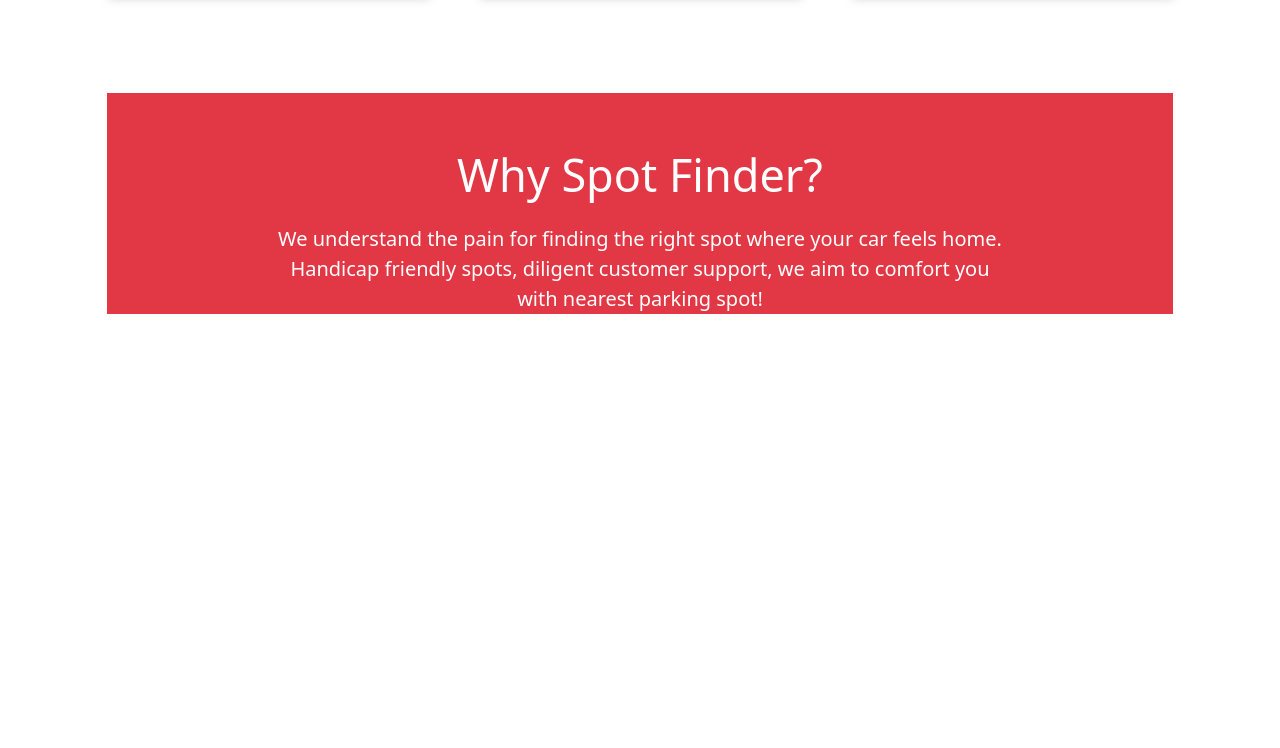
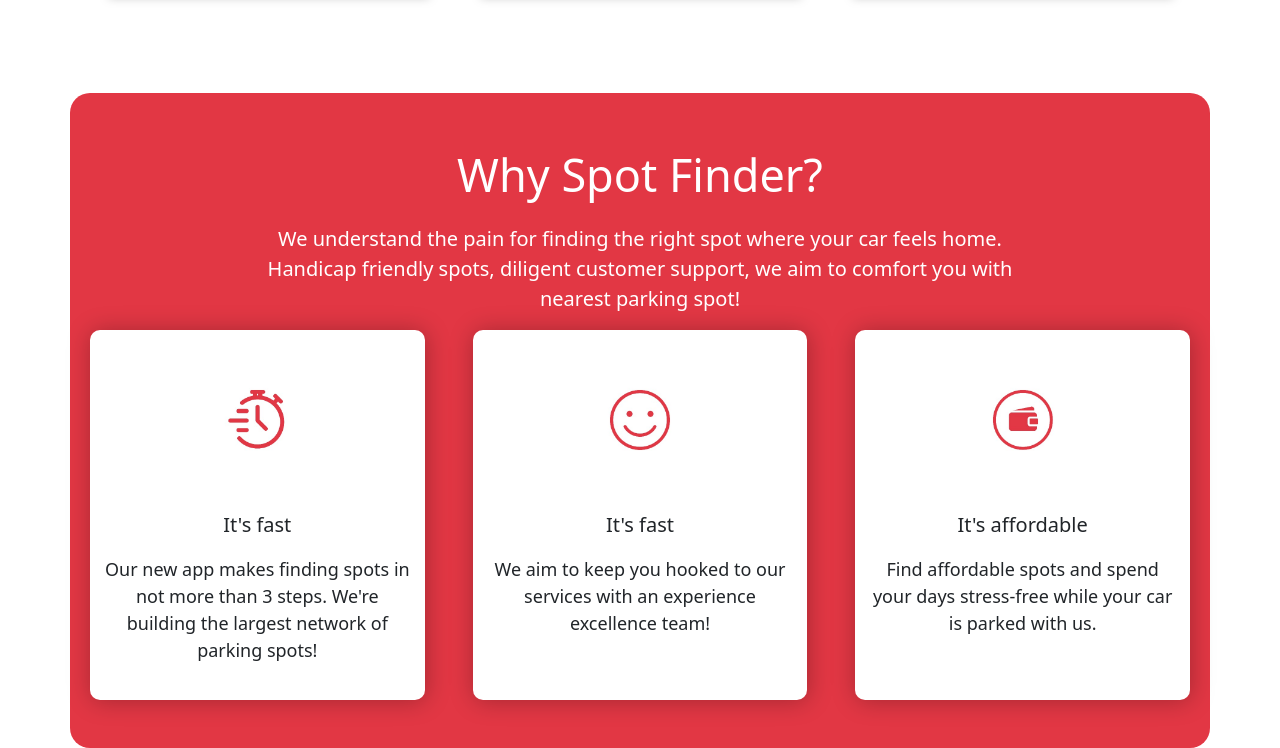
Before and after one commit to huzaifa8320/SpotFinder-Assignment-No-8, a plain HTML site: page index.html in a window 1280 px wide. Shown: the part 1270-2018 px from the top of the page. Before the commit the page ends 1600 px from the top, so only its background shows below. Drawn offline with nearby package versions, Linux system fonts and the light colour scheme.

Commit message:
some changes

```diff
--- a/index.html
+++ b/index.html
@@ -145,13 +145,47 @@
     <!-- Find a new home for your car end. -->
 
     <!-- Why Spot Finder? -->
-    <div class="container div10 mt-5">
+    <div class="containe div10 mt-5 px-2">
       <div class="container div9">
         <p class="text-center para6 pt-5">Why Spot Finder?</p>
-        <p class="text-center para7 fs-5">We understand the pain for finding the right spot where your car feels home. Handicap friendly spots, diligent customer support, we aim to comfort you with nearest parking spot!</p>
+        <p class="text-center para7 fs-5">We understand the pain for finding the right spot where your car feels home.
+          Handicap friendly spots, diligent customer support, we aim to comfort you with nearest parking spot!</p>
+        <div class="row gap-5  mx-2">
+          <div class="col div11">
+            <div class="d-flex justify-content-center div13 align-items-center">
+              <div class="div12">
+                <img src="img/img5.png" alt="" class="img5">
+              </div>
+            </div>
+            <p class="text-center para8 fs-5">It's fast</p>
+            <p class="para9 text-center">Our new app makes finding spots in not more than 3 steps. We're building the largest network of parking spots!</p>
+          </div>
+          <div class="col div11">
+            <div class="d-flex justify-content-center div13 align-items-center">
+              <div class="div12">
+                <img src="img/img6.png" alt="" class="img5">
+              </div>
+            </div>
+            <p class="text-center para8 fs-5">It's fast</p>
+            <p class="para9 text-center">We aim to keep you hooked to our services with an experience excellence team!</p>
+          </div>
+          <div class="col div11 mb-5">
+            <div class="d-flex justify-content-center div13 align-items-center">
+              <div class="div12">
+                <img src="img/img7.png" alt="" class="img5">
+              </div>
+            </div>
+            <p class="text-center para8 fs-5">It's affordable</p>
+            <p class="para9 text-center">Find affordable spots and spend your days stress-free while your car is parked with us.</p>
+          </div>
+        </div>
       </div>
     </div>
     <!-- Why Spot Finder end? -->
+
+    <!-- Anonymous -->
+
+    <!-- Anonymous end -->
   </div>
   <!-- Main Div end  -->
 
--- a/style/style.css
+++ b/style/style.css
@@ -66,11 +66,13 @@
     width: 100%;
     height: 400px;
 }
-@media(max-width:775px){
-    .div4{
+
+@media(max-width:775px) {
+    .div4 {
         height: 100%;
     }
 }
+
 .img1 {
     width: 100%;
     height: 100%;
@@ -81,11 +83,13 @@
     font-weight: 500;
     color: #475467;
 }
-@media(max-width:463px){
-    .para1{
+
+@media(max-width:463px) {
+    .para1 {
         font-size: 35px;
     }
 }
+
 .span1 {
     color: #E23744;
 }
@@ -132,34 +136,40 @@
 .input1::-webkit-input-placeholder {
     color: black;
 }
-.bi-car-front-fill{
+
+.bi-car-front-fill {
     color: #E23744;
     font-size: 20px;
 }
-.div7{
+
+.div7 {
     border: 2px solid #E23744;
     border-radius: 5px;
     width: 43%;
     height: 70px;
     background-color: white;
 }
-@media(max-width:550px){
-    .div7{
+
+@media(max-width:550px) {
+    .div7 {
         width: 70%;
         margin-top: 20px;
     }
 }
-.bi-building-check{
+
+.bi-building-check {
     color: #E23744;
     font-size: 20px;
 }
-.input2{
+
+.input2 {
     border: none;
     outline: none;
     width: 100%;
     height: 100%;
 }
-.btn2{
+
+.btn2 {
     background-color: #E23744;
     border: none;
     border-radius: 30px;
@@ -170,38 +180,45 @@
     font-weight: bold;
     font-size: 17px;
 }
-@media(max-width:400px){
-    .btn2{
+
+@media(max-width:400px) {
+    .btn2 {
         width: 200px;
         font-size: 15px;
     }
 }
-.btn2:hover{
+
+.btn2:hover {
     background-color: white;
     color: #E23744;
     border: 2px solid #E23744;
     transition: 0.4s;
 }
-.para3{
+
+.para3 {
     font-size: 45px;
     font-weight: bold;
 }
-@media(max-width:650px){
-    .para3{
+
+@media(max-width:650px) {
+    .para3 {
         font-size: 30px;
     }
 }
-.para4{
+
+.para4 {
     color: #5A616B;
     font-weight: 500;
     font-size: calc(1.275rem + .3vw)
 }
-@media(max-width:650px){
-    .para4{
+
+@media(max-width:650px) {
+    .para4 {
         font-size: 18px;
     }
 }
-.div8{
+
+.div8 {
     width: 92%;
     height: 400px;
     border-top-left-radius: 10px;
@@ -209,26 +226,33 @@
     border: 1px solid #E6E6E6;
     box-shadow: 1px 1px 10px rgba(128, 128, 128, 0.417);
 }
-.div8:hover{
+
+@media(min-width:768px) {
+    .div8:hover {
         width: 95%;
         height: 415px;
         transition: 0.4s;
     }
-@media(max-width:768px){
-    .div8{
+}
+
+@media(max-width:768px) {
+    .div8 {
         width: 300px;
     }
 }
-.img2{
+
+.img2 {
     width: 100%;
     height: 50%;
     border-top-left-radius: 10px;
     border-top-right-radius: 10px;
 }
-.para5{
+
+.para5 {
     font-weight: 500;
 }
-.btn3{
+
+.btn3 {
     background-color: #E23744;
     color: white;
     width: 50%;
@@ -237,26 +261,67 @@
     border-radius: 25px;
     font-weight: bold;
 }
-.btn3:hover{
+
+.btn3:hover {
     background-color: white;
     border: 2px solid #E23744;
     color: #E23744;
     transition: 0.4s;
 }
-.div9{
+
+.div9 {
     background-color: #E23744;
+    border-radius: 20px;
 }
-.div10{
-    padding-left: 37px !important;
-    padding-right: 37px !important;
+
+.div10 {
+    /* padding-left: 37px !important; */
+    /* padding-right: 37px !important; */
 }
-.para6{
+
+.para6 {
     font-size: 45px;
     font-weight: 500;
     color: white;
 }
-.para7{
+
+.para7 {
     color: white;
-    padding-left:150px;
-    padding-right:150px;
+
 }
+
+@media(min-width:992px) {
+    .para7 {
+        padding-left: 180px;
+        padding-right: 180px;
+    }
+}
+
+.div11 {
+    background-color: white;
+    width: 100%;
+    height: 370px;
+    border-radius: 10px;
+    box-shadow: 1px 1px 25px rgba(0, 0, 0, 0.275);
+    cursor: pointer;
+}
+.img5 {
+    width: 100%;
+    height: 100%;
+}
+
+.div12 {
+    width: 150px;
+    height: 150px;
+}
+
+.div13 {
+    height: 180px;
+}
+.para8{
+    font-weight: 500;
+
+}
+.para9{
+    font-size: 18px;
+}
```
Also changed, not shown: img/img5.png (added), img/img6.png (added), img/img7.png (added). Lines whose indentation alone changed are shown as unchanged.
